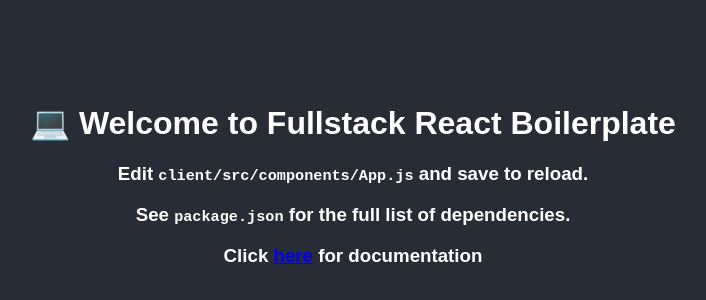
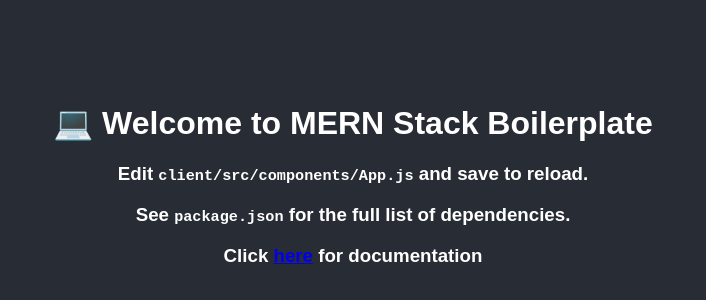
Before and after one commit to isaac1104/create-react-express, a React (Create React App) app in the folder client/: page / in a window 1280 px wide. Shown: the part 216-516 px from the top of the page, without its empty margins (287-993 px from the left). Built offline with nearby package versions, Linux system fonts and the light colour scheme.

Commit message:
update npm packages

```diff
--- a/client/package.json
+++ b/client/package.json
@@ -7,11 +7,11 @@
     "http-proxy-middleware": "^0.19.1",
     "react": "^16.8.6",
     "react-dom": "^16.8.6",
-    "react-redux": "^7.0.3",
+    "react-redux": "^7.1.0",
     "react-router-dom": "^5.0.1",
     "react-scripts": "^3.0.1",
     "redux": "^4.0.1",
-    "redux-form": "^8.2.3",
+    "redux-form": "^8.2.4",
     "redux-thunk": "^2.3.0"
   },
   "scripts": {
--- a/client/src/components/Landing/Landing.js
+++ b/client/src/components/Landing/Landing.js
@@ -4,7 +4,7 @@ import styles from './Landing.module.css';
 const Landing = () => (
   <div className={styles.LandingContainer}>
     <div>
-      <h1><span role='img' aria-label='computer-emoji'>💻</span> Welcome to Fullstack React Boilerplate</h1>
+      <h1><span role='img' aria-label='computer-emoji'>💻</span> Welcome to MERN Stack Boilerplate</h1>
       <h3>Edit <code>client/src/components/App.js</code> and save to reload.</h3>
       <h3>See <code>package.json</code> for the full list of dependencies.</h3>
       <h3>Click <a href='https://github.com/isaac1104/create-react-express'>here</a> for documentation</h3>
--- a/package.json
+++ b/package.json
@@ -22,7 +22,7 @@
     "cookie-session": "^2.0.0-beta.3",
     "express": "^4.17.1",
     "helmet": "^3.18.0",
-    "mongoose": "^5.5.14",
+    "mongoose": "^5.6.1",
     "passport": "^0.4.0",
     "passport-google-oauth20": "^2.0.0"
   }
```
Also changed, not shown: 2 other files (tests, documents, lock files or other folders).
